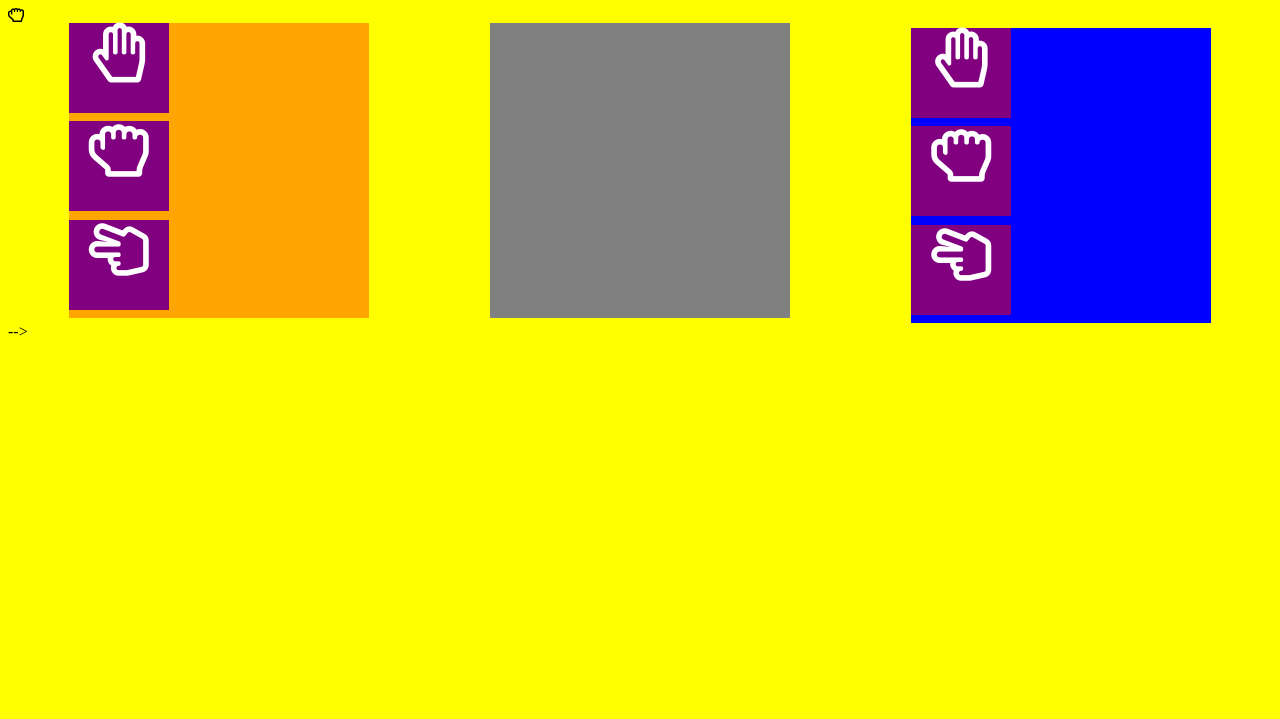
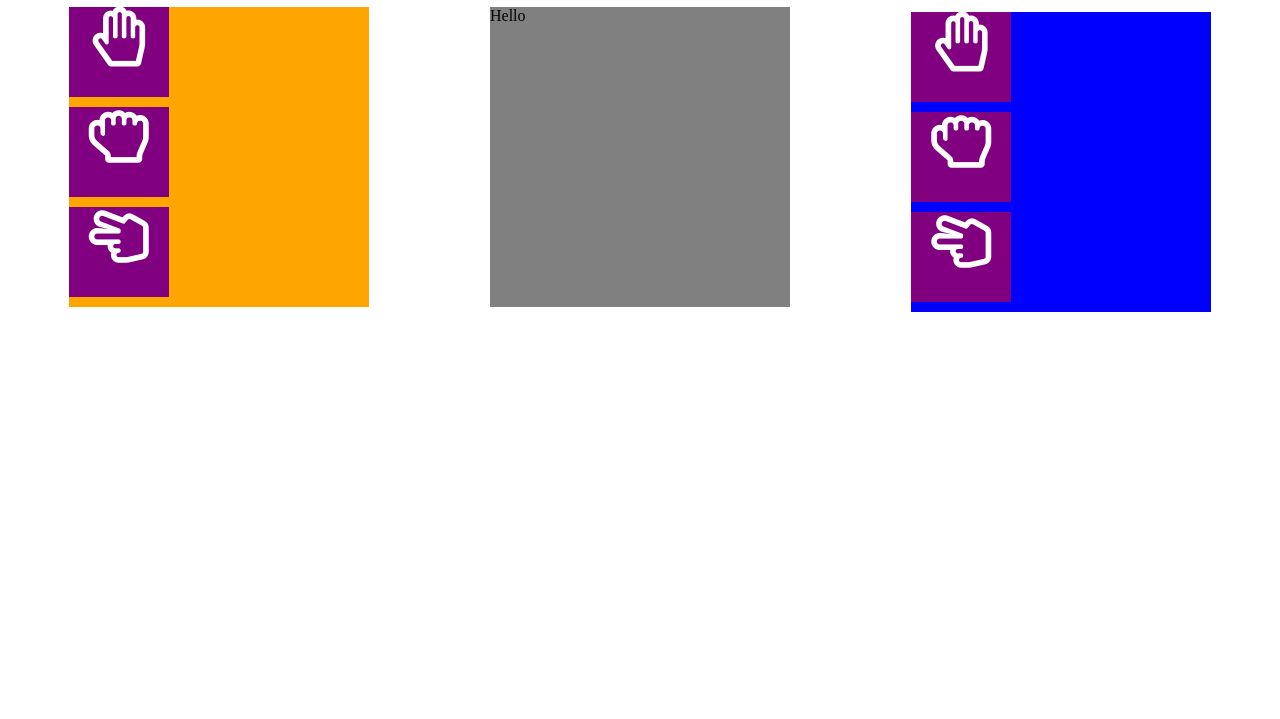
Before and after one commit to eliot84/RockPaperScissor, a plain HTML site: page index.html in a window 1280 px wide. Shown: the part 81-800 px from the top of the page. Drawn offline with Linux system fonts and the light colour scheme.

Commit message:
fixed error with result panel in small view

```diff
--- a/assets/css/style.css
+++ b/assets/css/style.css
@@ -1,7 +1,4 @@
 
-body{
-	background-color: yellow;
-}
 .container{
 	display: grid;
 }
@@ -11,13 +8,14 @@ body{
 	grid-template-columns: repeat( auto-fit, minmax(300px, 1fr) );
 	justify-items: center;
 	width: auto;
-	height: 300px;
+	height: auto;
 
 }
 
 .results{
-	display: grid;
+	 display: grid;
 	width: 300px;
+	height: 300px;
 	background-color: gray;
 	margin-bottom: 5px;
 }
--- /dev/null
+++ b/assets/js/rps.js
@@ -0,0 +1 @@
+console.log("rps.js is online");
--- a/index.html
+++ b/index.html
@@ -12,7 +12,6 @@
 
 	    <div class="container">
 	    	<h1>Rock Paper Scissors!</h1>
-	    	<i class="far fa-hand-rock"></i>
 
 	    	<div class="gameBoard">
 
@@ -22,7 +21,7 @@
 	    			<div class="scissor far fa-hand-scissors s1"></div>
 	    		</div>
 
-	    		<div class="results"></div>
+	    		<div class="results">Hello</div>
 
 	    		<div class="player2">
 	    			<div class="paper far fa-hand-paper p2"></div>
@@ -30,10 +29,12 @@
 	    			<div class="scissor far fa-hand-scissors s2"></div>
 	    		</div>
 
-	    	</div> --><!-- gameboard -->
+	    	</div> <!-- gameboard -->
 
 
-	   <!-- </div> --><!-- container -->
+	    </div> <!-- container -->
 
+
+	    <script type="text/javascript" link=""></script>
 </body>
 </html>
```
